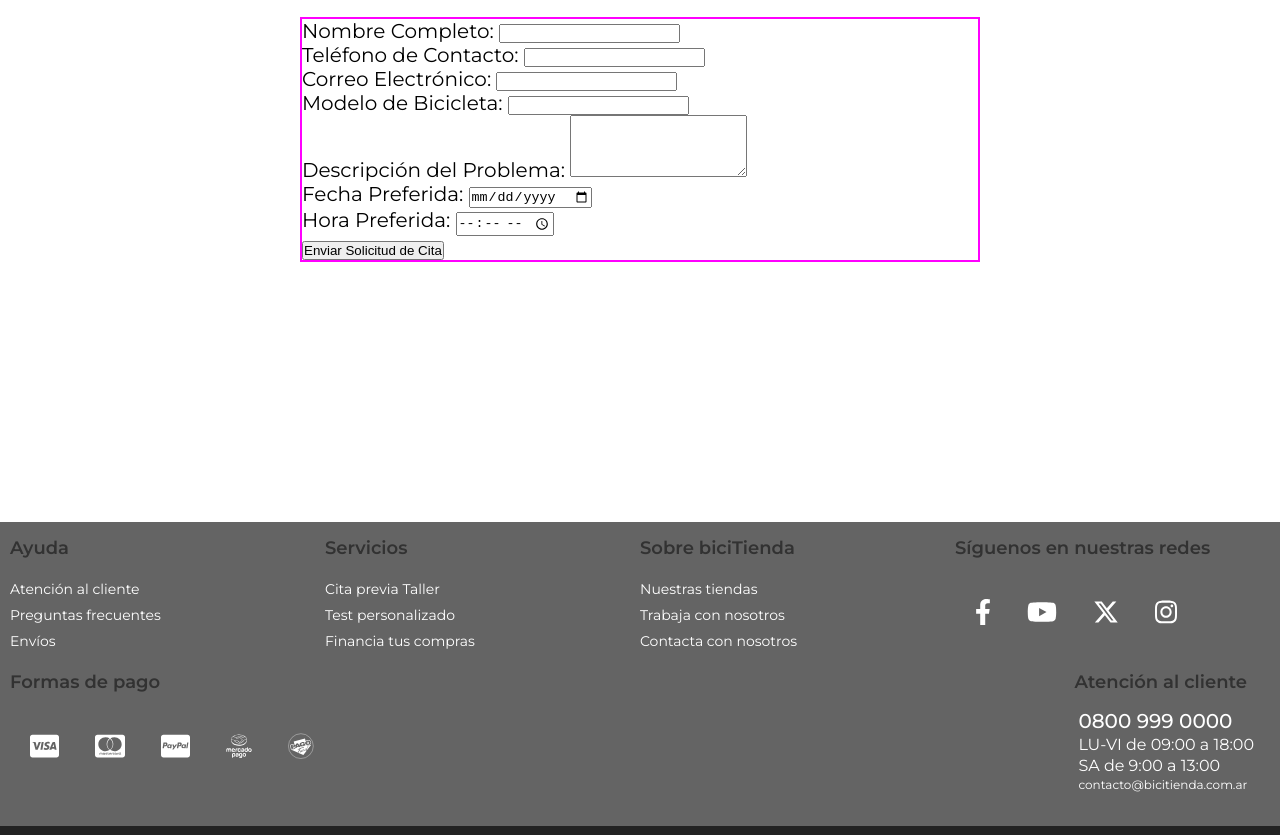
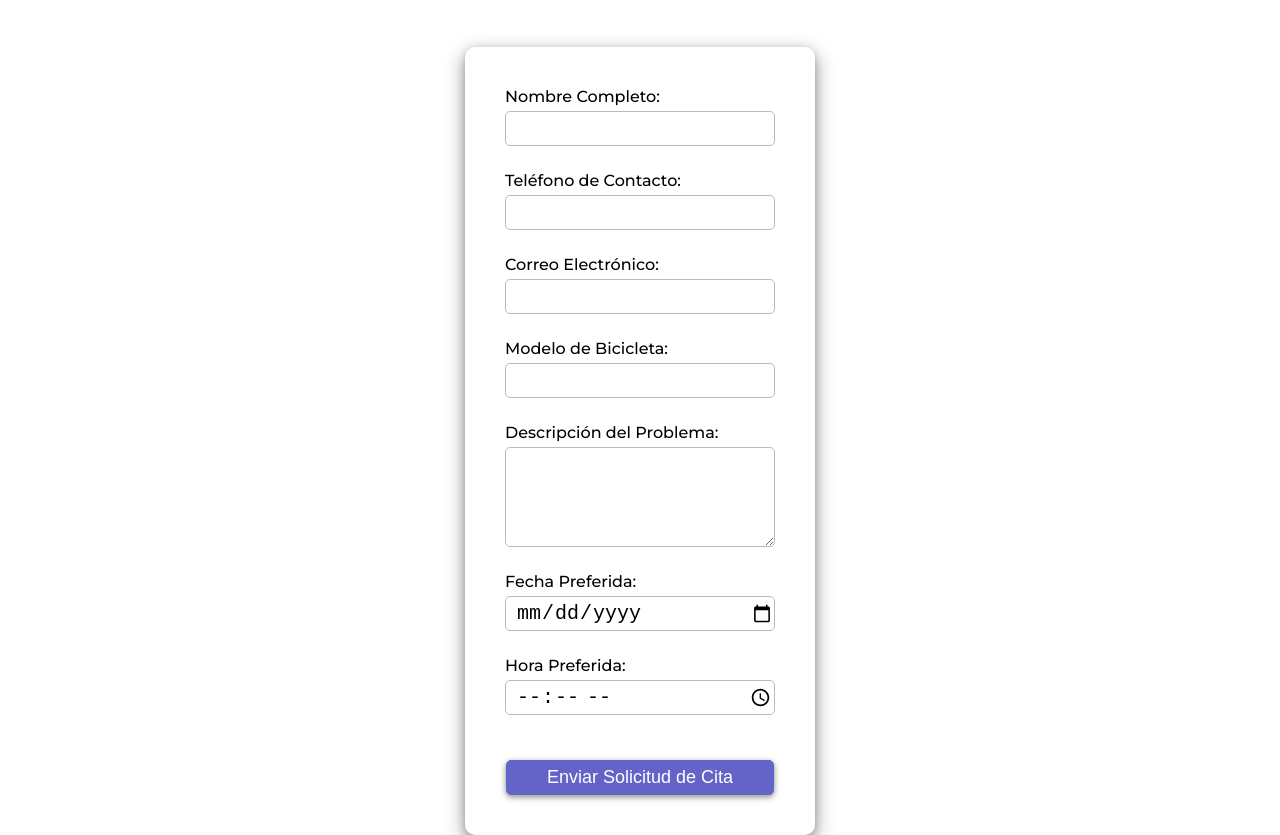
Before and after one commit to eduardo-mendiola/Tp_Full_Stack_Python, a plain HTML site: page pages/cita.html in a window 1280 px wide. Shown: the part 625-1460 px from the top of the page. Drawn offline with Linux system fonts and the light colour scheme.

Commit message:
feat: se agrego pagina de tallas fix: se dio estilo al formulario de citas

```diff
--- a/css/cita-styles.css
+++ b/css/cita-styles.css
@@ -1,3 +1,52 @@
-.appointment-form {
-  border: 2px solid fuchsia;
+.form-card {
+  width: 350px;
+  height: auto;
+  margin: 50px auto 100px;
+  display: flex;
+  flex-direction: column;
+  border-radius: 10px;
+  padding: 40px;
+  box-shadow: 0 4px 8px 0 #00000033, 0 6px 20px 0 rgba(0, 0, 0, 0.4);
 }
+
+.form-group {
+  display: flex;
+  flex-direction: column;
+}
+
+.form-btn-submit {
+  margin: 20px 1px auto;
+  height: 35px;
+  box-shadow: 0 2px 8px 0 #00000033, 0 2px 5px 0 rgba(0, 0, 0, 0.3);
+  border: 1.5px solid var(--Alternativo2);
+  border-radius: 5px;
+  background-color: var(--Alternativo2);
+  color: var(--Blanco);
+  font-weight: 500;
+  font-size: 0.9rem;
+  cursor: pointer;
+  &:active {
+    border: 1.5px solid var(--Alternativo);
+    background-color: var(--Alternativo);
+  }
+}
+
+
+.form-label {
+  font-size: .8rem;
+  font-weight: 500;
+  margin-bottom: 5px;
+}
+
+.form-input {
+  margin-bottom: 25px;
+  height: 35px;
+  border: 1.5px solid var(--GrisClaro);
+  border-radius: 5px;
+  font-size: 1rem;
+  padding-left: 10px;
+}
+
+.form-textarea {
+  height: 100px;
+}
--- a/css/login-styles.css
+++ b/css/login-styles.css
@@ -114,6 +114,11 @@
   color: var(--Blanco);
   font-weight: 500;
   font-size: 0.9rem;
+  cursor: pointer;
+  &:active {
+    border: 1.5px solid var(--Alternativo);
+    background-color: var(--Alternativo);
+  }
 }
 
 .forgot {
--- a/css/text-styles.css
+++ b/css/text-styles.css
@@ -27,3 +27,38 @@
 .p-text {
   margin: 0 auto 20px 30px;
 }
+
+.marco-tabla {
+  border: 2px solid var(--GrisTwo);
+  border-radius: 10px;
+  overflow: hidden;
+  max-width: 500px;
+  height: auto;
+  margin: 30px auto 30px 30px;
+}
+
+.table-text {
+  border-collapse: collapse;
+  width: 100%;
+  /* border: 2px solid var(--GrisTwo); */
+  /* border-radius: 10px;
+  margin-bottom: 20px; */
+}
+
+.th-text, .td-text {
+  /* border: 2px solid var(--GrisTwo); */
+  padding: 10px;
+  text-align: left;
+}
+
+.tr-text:nth-child(odd) {
+  background-color: var(--GrisClaro);
+}
+
+.td-text > strong {
+  color: rgba(0, 34, 255, 0.857);
+}
+
+/* @media screen and (max-width: 725px) {
+
+} */
--- a/pages/cita.html
+++ b/pages/cita.html
@@ -11,6 +11,7 @@
   <link rel="stylesheet" href="../css/cita-styles.css">
   <!-- JavaScript  -->
   <script src="../js/main.js" defer></script>
+  <script src="../js/login.js" defer></script>
   <!-- Icons -->
   <link rel="apple-touch-icon" sizes="180x180" href="../img/icons/apple-touch-icon.png">
   <link rel="icon" type="image/png" sizes="32x32" href="../img/icons/favicon-32x32.png">
@@ -217,43 +218,44 @@
               ¡Esperamos verte pronto!</p>
           </article>
 
-          <form class="appointment-form">
+          <form class="form-card">
             <div class="form-group">
-              <label for="nombre">Nombre Completo:</label>
-              <input type="text" id="nombre" name="nombre" required>
+              <label for="nombre" class="form-label">Nombre Completo:</label>
+              <input class="form-input" type="text" id="nombre" name="nombre" required>
             </div>
 
             <div class="form-group">
-              <label for="telefono">Teléfono de Contacto:</label>
-              <input type="tel" id="telefono" name="telefono" required>
+              <label for="telefono" class="form-label">Teléfono de Contacto:</label>
+              <input class="form-input" type="tel" id="telefono" name="telefono" required>
             </div>
 
             <div class="form-group">
-              <label for="email">Correo Electrónico:</label>
-              <input type="email" id="email" name="email" required>
+              <label for="email" class="form-label">Correo Electrónico:</label>
+              <input class="form-input" type="email" id="email" name="email" required>
             </div>
 
             <div class="form-group">
-              <label for="bicicleta">Modelo de Bicicleta:</label>
-              <input type="text" id="bicicleta" name="bicicleta" required>
+              <label for="bicicleta" class="form-label">Modelo de Bicicleta:</label>
+              <input class="form-input" type="text" id="bicicleta" name="bicicleta" required>
             </div>
 
             <div class="form-group">
-              <label for="descripcion">Descripción del Problema:</label>
-              <textarea id="descripcion" name="descripcion" rows="4" required></textarea>
+              <label for="descripcion" class="form-label">Descripción del Problema:</label>
+              <textarea class="form-input form-textarea" id="descripcion" name="descripcion" rows="4" required></textarea>
             </div>
 
             <div class="form-group">
-              <label for="fecha">Fecha Preferida:</label>
-              <input type="date" id="fecha" name="fecha" required>
+              <label for="fecha" class="form-label">Fecha Preferida:</label>
+              <input class="form-input" type="date" id="fecha" name="fecha" required>
             </div>
 
             <div class="form-group">
-              <label for="hora">Hora Preferida:</label>
-              <input type="time" id="hora" name="hora" required>
+              <label for="hora" class="form-label">Hora Preferida:</label>
+              <input class="form-input" type="time" id="hora" name="hora" required>
             </div>
 
-            <button type="submit" class="btn-submit">Enviar Solicitud de Cita</button>
+            <!-- se cambio a type button para que no envie el form -->
+            <button type="button" class="form-btn-submit" id="continueButton">Enviar Solicitud de Cita</button>
           </form>
         </section>
       </div>
@@ -279,7 +281,7 @@
         <h3 class="info__title">Servicios</h3>
         <ul class="info-list">
           <li class="info-list__li"><a class="info-list__link" href="./cita.html">Cita previa Taller</a></li>
-          <li class="info-list__li"><a class="info-list__link" href="./test.html">Test personalizado</a></li>
+          <li class="info-list__li"><a class="info-list__link" href="./size.html">Talla de bicicleta</a></li>
           <li class="info-list__li"><a class="info-list__link" href="./financiamiento.html">Financia tus compras</a>
           </li>
         </ul>
```
Also changed, not shown: index.html (+1 -1 lines), pages/contacto.html (+1 -1 lines), pages/details.html (+1 -1 lines), pages/faq.html (+1 -1 lines), pages/financiamiento.html (+1 -1 lines), pages/help.html (+53 -33 lines), pages/legal.html (+1 -1 lines), pages/login.html (+1 -1 lines), pages/message.html (+1 -1 lines), pages/shipping.html (+1 -1 lines), pages/size.html (renamed from pages/test.html, +42 -9 lines), pages/stores.html (+1 -1 lines), pages/trabajo.html (+1 -1 lines).
